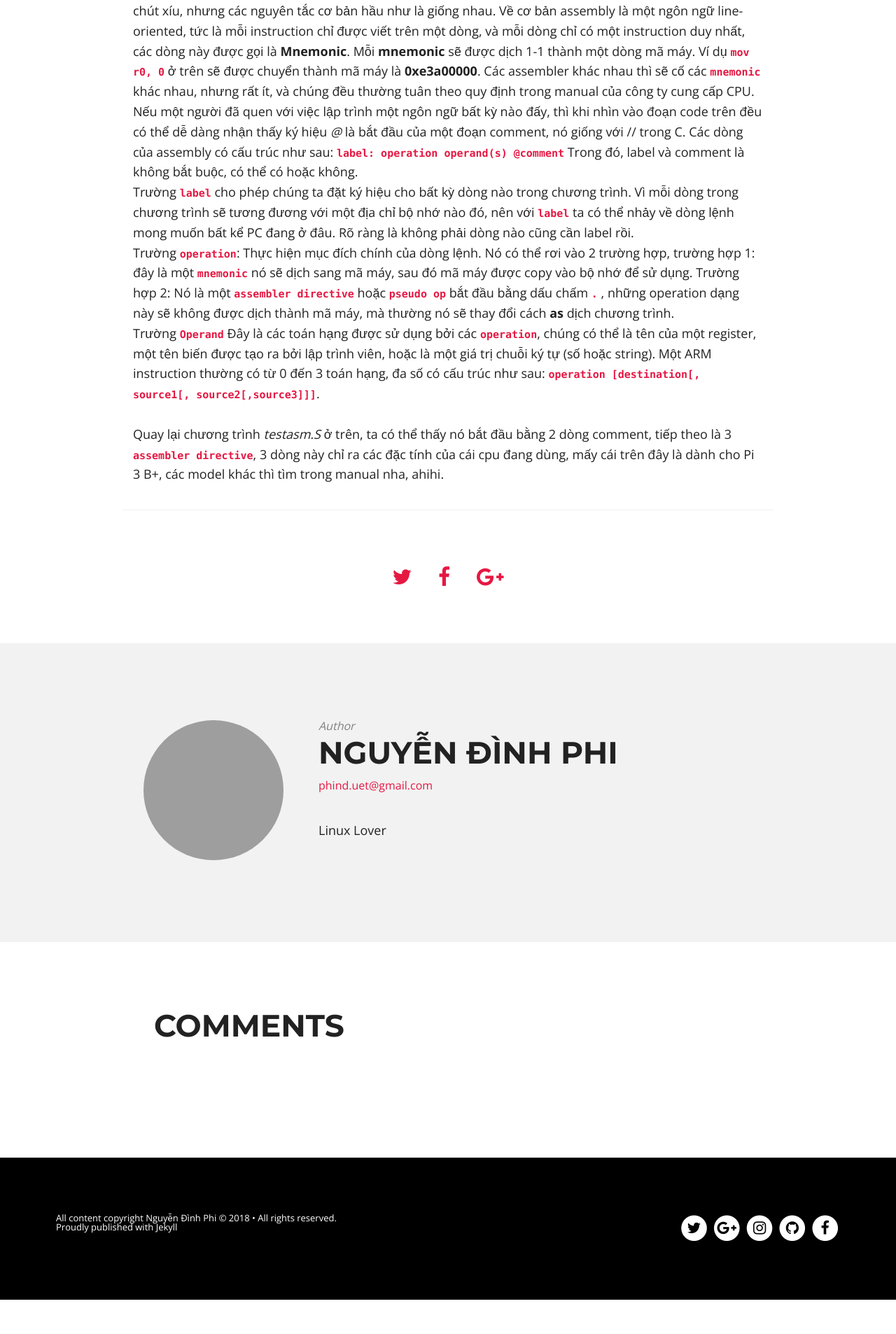
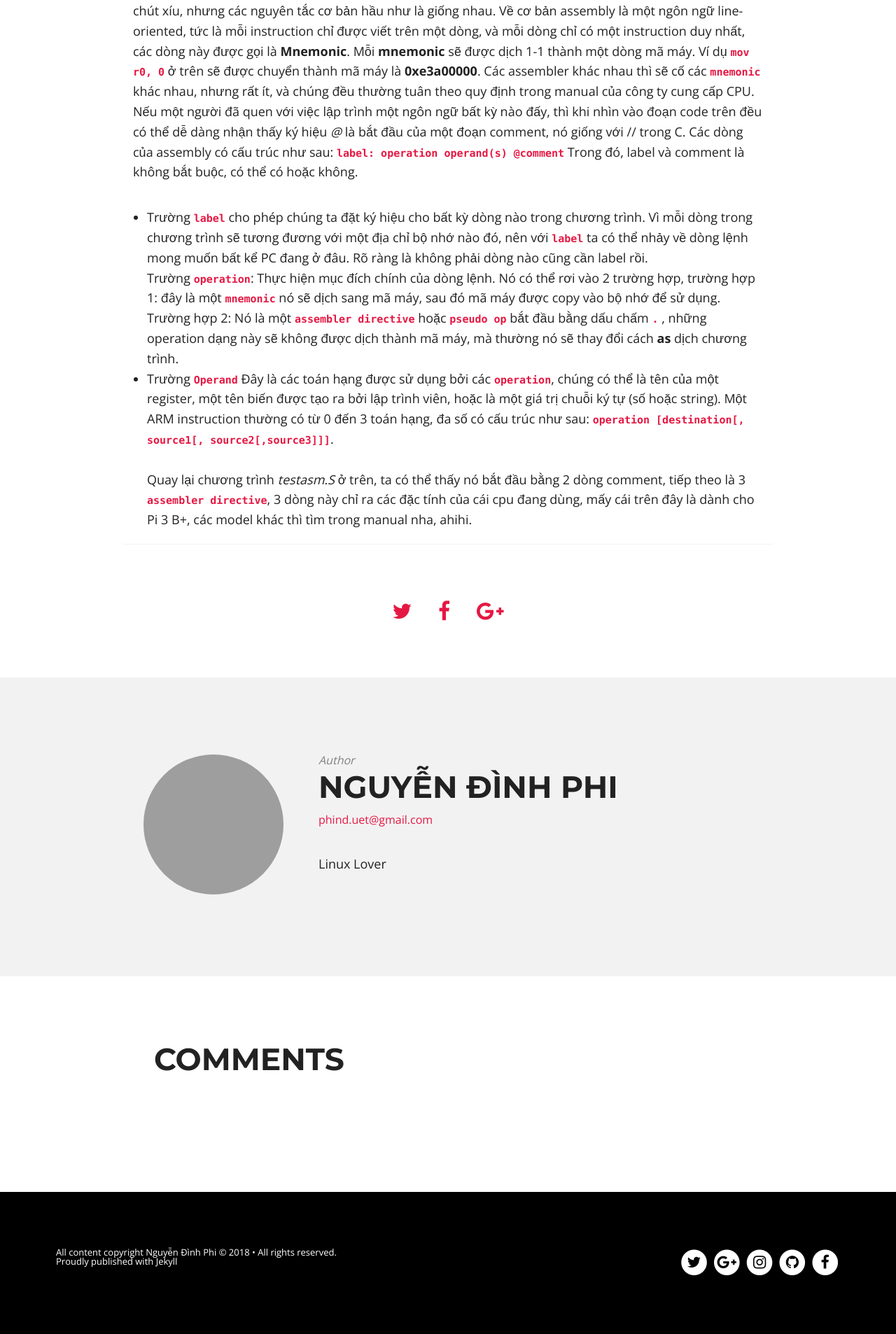
Before and after one commit to ita93/ita93.github.io, a Jekyll site: the page built from _posts/2018-07-25-ARMv8 Assembly on Rasp Pi 3 B+.md, in a window 1280 px wide. Shown: the part 2358-4264 px from the top of the page at 70% size. Built offline with Jekyll 4.4.1, drawn with Linux system fonts in a browser that asks for light colours; nearby versions of some CDN libraries; comment, search, counter and statistics services are not loaded; before the commit the page ends 4215 px from its top, so only the background shows below that.

Commit message:
Try indent

```diff
--- a/_posts/2018-07-25-ARMv8 Assembly on Rasp Pi 3 B+.md
+++ b/_posts/2018-07-25-ARMv8 Assembly on Rasp Pi 3 B+.md
@@ -65,9 +65,9 @@ Nếu một người đã quen với việc lập trình một ngôn ngữ bất
 Các dòng của assembly có cấu trúc như sau:
 <code>label: operation operand(s) @comment</code>
 Trong đó, label và comment là không bắt buộc, có thể có hoặc không.<br/>
-Trường <code>label</code> cho phép chúng ta đặt ký hiệu cho bất kỳ dòng nào trong chương trình. Vì mỗi dòng trong chương trình sẽ tương đương với một địa chỉ bộ nhớ nào đó, nên với <code>label</code> ta có thể nhảy về dòng lệnh mong muốn bất kể PC đang ở đâu. Rõ ràng là không phải dòng nào cũng cần label rồi.<br/>
+-   Trường <code>label</code> cho phép chúng ta đặt ký hiệu cho bất kỳ dòng nào trong chương trình. Vì mỗi dòng trong chương trình sẽ tương đương với một địa chỉ bộ nhớ nào đó, nên với <code>label</code> ta có thể nhảy về dòng lệnh mong muốn bất kể PC đang ở đâu. Rõ ràng là không phải dòng nào cũng cần label rồi.<br/>
 Trường <code>operation</code>: Thực hiện mục đích chính của dòng lệnh. Nó có thể rơi vào 2 trường hợp, trường hợp 1: đây là một <code>mnemonic</code> nó sẽ dịch sang mã máy, sau đó mã máy được copy vào bộ nhớ để sử dụng. Trường hợp 2: Nó là một <code>assembler directive</code> hoặc <code>pseudo op</code> bắt đầu bằng dấu chấm <code>.</code> , những operation dạng này sẽ không được dịch thành mã máy, mà thường nó sẽ thay đổi cách <b>as</b> dịch chương trình.<br/>
-Trường <code>Operand</code> Đây là các toán hạng được sử dụng bởi các <code>operation</code>, chúng có thể là tên của một register, một tên biến được tạo ra bởi lập trình viên, hoặc là một giá trị chuỗi ký tự (số hoặc string). Một ARM instruction thường có từ 0 đến 3 toán hạng, đa số có cấu trúc như sau:
+-   Trường <code>Operand</code> Đây là các toán hạng được sử dụng bởi các <code>operation</code>, chúng có thể là tên của một register, một tên biến được tạo ra bởi lập trình viên, hoặc là một giá trị chuỗi ký tự (số hoặc string). Một ARM instruction thường có từ 0 đến 3 toán hạng, đa số có cấu trúc như sau:
 <code>operation [destination[, source1[, source2[,source3]]]</code>.
 <br/><br/>
 Quay lại chương trình <i>testasm.S</i> ở trên, ta có thể thấy nó bắt đầu bằng 2 dòng comment, tiếp theo là 3 <code>assembler directive</code>, 3 dòng này chỉ ra các đặc tính của cái cpu đang dùng, mấy cái trên đây là dành cho Pi 3 B+, các model khác thì tìm trong manual nha, ahihi.<br/>
```
